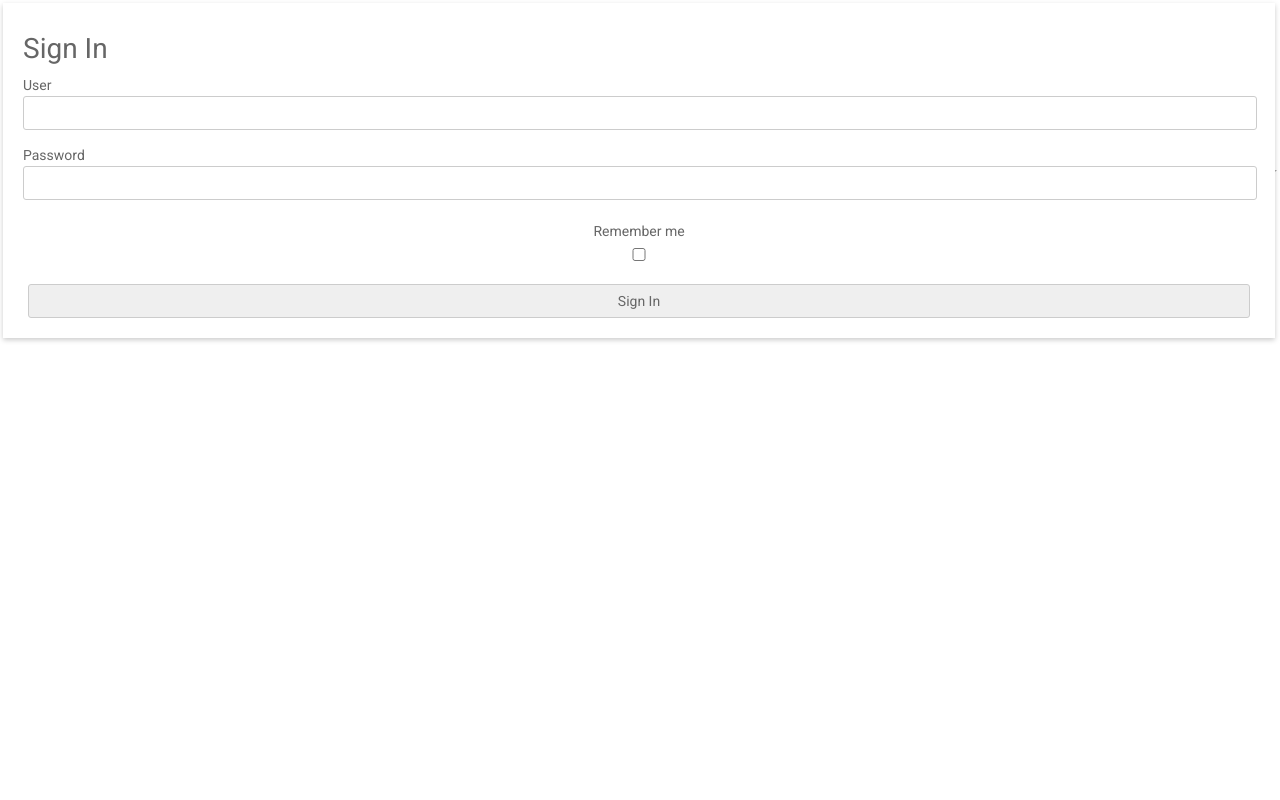
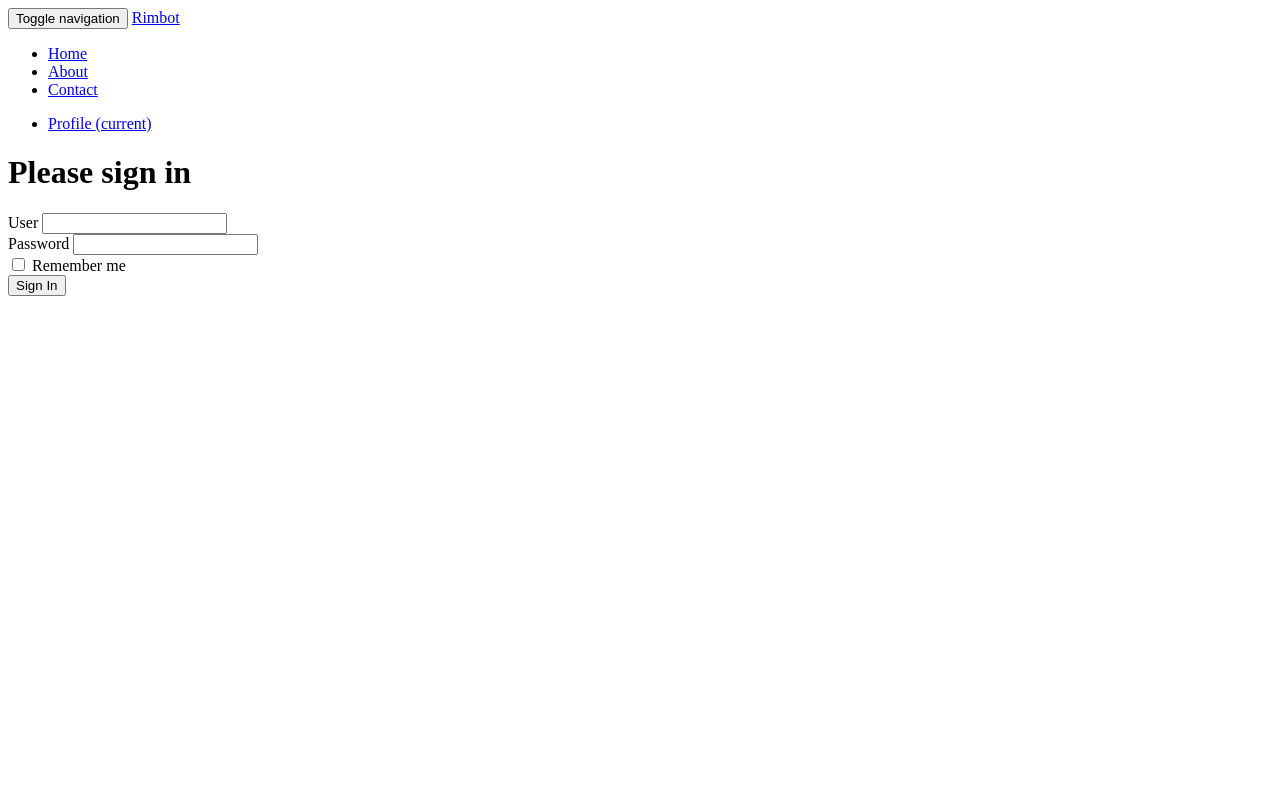
Before and after one commit to mevaristo/rimbot, a Flask app: template rimbot/webserver/templates/login.html in a window 1280 px wide. Run offline with Flask 2, Linux system fonts and the light colour scheme; the template is opened without the code that fills it: values that come from a table or form of the project are taken from there, others are empty; some libraries are stand-ins or nearby versions.

Commit message:
development

```diff
--- a/app.py
+++ /dev/null
@@ -1,23 +0,0 @@
-"""
-from flask import Flask, render_template
-
-
-
-server = Flask(__name__)
-
-@server.route('/login')
-def login():
-    return render_template('login.html')
-
-@server.route('/index')
-def index():
-    return render_template('index.html')
-"""
-
-from rimbot.webserver.server import server
-from rimbot.config import Config
-
-server.config.from_object(Config)
-
-if __name__ == "__main__":
-    server.run(host='127.0.0.1',port='8090', debug=True)
--- a/dependencies.txt
+++ b/dependencies.txt
@@ -1,6 +1,8 @@
 alembic==1.3.2
 Click==7.0
+dominate==2.4.0
 Flask==1.1.1
+Flask-Bootstrap==3.3.7.1
 Flask-Migrate==2.5.2
 Flask-SQLAlchemy==2.4.1
 Flask-WTF==0.14.2
@@ -14,5 +16,6 @@ selenium==3.141.0
 six==1.14.0
 SQLAlchemy==1.3.12
 urllib3==1.25.7
+visitor==0.1.3
 Werkzeug==0.16.0
 WTForms==2.2.1
--- a/rimbot/__init__.py
+++ b/rimbot/__init__.py
@@ -2,7 +2,9 @@ from rimbot.webserver.server import server
 from rimbot.config import Config
 from flask_sqlalchemy import SQLAlchemy
 from flask_migrate import Migrate
+from flask_bootstrap import Bootstrap
 
 server.config.from_object(Config)
 database = SQLAlchemy(server)
 migrate = Migrate(server, database)
+bootstrap = Bootstrap(server)
--- a/rimbot/webserver/server.py
+++ b/rimbot/webserver/server.py
@@ -1,4 +1,8 @@
-from flask import request, render_template, flash, url_for, redirect, Flask
+from flask import request, render_template
+from flask import flash, url_for, redirect
+from flask import Flask, make_response
+from flask import abort
+
 from rimbot.webserver.forms import LoginForm
 
 server = Flask(__name__)
@@ -13,7 +17,7 @@ def login():
 
     if login_form.validate_on_submit():
         flash('Login requested for user {}, remember_me={}'.format(
-            form.username.data, form.remember_me.data))
+            login_form.username.data, login_form.remember_me.data))
         return redirect(url_for('index'))
 
     return render_template('login.html', form = login_form)
--- a/rimbot/webserver/static/css/style.css
+++ b/rimbot/webserver/static/css/style.css
@@ -1,143 +1,53 @@
-html, body {
-    min-height: 100%;
+html,
+body {
+  height: 100%;
 }
-    body, div, form, input, select {
-    padding: 0;
-    margin: 0;
-    outline: none;
-    font-family: Roboto, Arial, sans-serif;
-    font-size: 14px;
-    color: #666;
-    line-height: 22px;
+
+body {
+  display: -ms-flexbox;
+  display: -webkit-box;
+  display: flex;
+  -ms-flex-align: center;
+  -ms-flex-pack: center;
+  -webkit-box-align: center;
+  align-items: center;
+  -webkit-box-pack: center;
+  justify-content: center;
+  padding-top: 40px;
+  padding-bottom: 40px;
+  background-color: #f5f5f5;
 }
-    h1, h4 {
-margin: 15px 0 4px;
+
+.form-signin {
+  width: 100%;
+  max-width: 330px;
+  padding: 15px;
+  margin: 0 auto;
+}
+.form-signin .checkbox {
   font-weight: 400;
 }
-    span {
-    color: red;
+.form-signin .form-control {
+  position: relative;
+  box-sizing: border-box;
+  height: auto;
+  padding: 10px;
+  font-size: 16px;
 }
-    .common {
+.form-signin .form-control:focus {
+  z-index: 2;
+}
+.form-signin input[type="email"] {
+  margin-bottom: -1px;
+  border-bottom-right-radius: 0;
+  border-bottom-left-radius: 0;
+}
+.form-signin input[type="password"] {
+  margin-bottom: 10px;
+  border-top-left-radius: 0;
+  border-top-right-radius: 0;
+}
+.vertical-align {
   display: flex;
-    justify-content: center;
   align-items: center;
-    height: inherit;
-    padding: 3px;
 }
-    form {
-    width: 100%;
-    padding: 20px;
-    background: #fff;
-    box-shadow: 0 2px 5px #ccc;
-    }
-    input {
-    width: calc(100% - 10px);
-    padding: 5px;
-    border: 1px solid #ccc;
-    border-radius: 3px;
-    vertical-align: middle;
-    }
-    input:hover, textarea:hover, select:hover {
-    outline: none;
-    border: 1px solid #095484;
-    }
-    .name .container input {
-    margin-bottom: 10px;
-    }
-    select {
-    padding: 7px 0;
-    border-radius: 3px;
-    border: 1px solid #ccc;
-    background: #e6eef7;
-    }
-    option {
-    background: #fff;
-    }
-    select, table {
-    width: 100%;
-    }
-    .day-visited, .time-visited {
-    position: relative;
-    }
-    .day-visited input, .time-visited input {
-    width: calc(100% - 12px);
-    background: #e6eef7;
-    }
-    input[type="date"]::-webkit-inner-spin-button {
-    display: none;
-}
-    input[type="time"]::-webkit-inner-spin-button {
-    margin: 2px 22px 0 0;
-    }
-    .day-visited i, .time-visited i, input[type="date"]::-webkit-calendar-picker-indicator {
-    position: absolute;
-    top: 8px;
-    font-size: 20px;
-    }
-    .day-visited i, .time-visited i {
-    right: 5px;
-    z-index: 1;
-    color: #a9a9a9;
-    }
-    [type="date"]::-webkit-calendar-picker-indicator {
-    right: 0;
-    z-index: 2;
-    opacity: 0;
-    }
-    .question-answer label {
-    display: block;
-    padding: 0 20px 10px 0;
-    }
-    .question-answer input {
-    width: auto;
-    margin-top: -2px;
-    }
-    th, td {
-    width: 18%;
-    padding: 15px 0;
-    border-bottom: 1px solid #ccc;
-    text-align: center;
-    vertical-align: unset;
-    line-height: 18px;
-    font-weight: 400;
-    word-break: break-all;
-    }
-    .first-col {
-    width: 25%;
-    text-align: left;
-    }
-    textarea {
-    width: calc(100% - 6px);
-    }
-    .btn-block {
-    margin-top: 20px;
-    text-align: center;
-    }
-    button {
-    width: 150px;
-    padding: 10px;
-    border: none;
-    -webkit-border-radius: 5px;
--moz-border-radius: 5px;
-    border-radius: 5px;
-    background-color: #095484;
-    font-size: 16px;
-    color: #fff;
-    cursor: pointer;
-    }
-    button:hover {
-    background-color: #0666a3;
-    }
-    @media (min-width: 568px) {
-    .name {
-    display: flex;
-    justify-content: space-between;
-    }
-    .name input {
-    width: 47%;
-    margin-bottom: 0;
-    }
-    th, td {
-    word-break: keep-all;
-    }
-    }
--- a/rimbot/webserver/templates/base.html
+++ b/rimbot/webserver/templates/base.html
@@ -1,17 +1,32 @@
-<!DOCTYPE html>
-<html>
-  <head>
-    <title>
-      {% block title %}{% endblock title %}
-    </title>
+{% extends "bootstrap/base.html" %}
 
-    <link href="https://fonts.googleapis.com/css?family=Roboto:300,400,500,700" rel="stylesheet">
-    <link rel="stylesheet" href="../static/css/style.css">
-  </head>
-  <body>
-    <div class="common">
-      {% block body %}{% endblock body %}
-      <hr>
+{% block head %}
+{{ super() }}
+<link rel="shortcut icon" href="{{ url_for('static', filename = 'images/favicon.ico') }}" type="image/x-icon">
+<link rel="icon" href="{{ url_for('static', filename = 'images/favicon.ico') }}" type="image/x-icon">
+<!--link rel="stylesheet" href="{{ url_for('static', filename = 'css/style.css') }}" -->
+{% endblock %}
+
+{% block title %}Rimbot{% endblock title %}
+
+{% block body %}
+
+
+  {% block navbar %}
+  {% include 'components/_navbar.html' %}
+  {% endblock navbar %}
+
+
+<div class="container">
+{% block content %}
+
+{% endblock %}
+</div>
+
+{% endblock %}
+
+<!--
+
   {% with messages = get_flashed_messages() %}
   {% if messages %}
   <ul>
@@ -21,7 +36,5 @@
   </ul>
   {% endif %}
   {% endwith %}
-        {% block content %}{% endblock %}
-    </div>
-  </body>
-</html>
+
+-->
--- /dev/null
+++ b/rimbot/webserver/templates/components/_navbar.html
@@ -0,0 +1,23 @@
+<nav class="navbar navbar-default navbar-static-top">
+      <div class="container">
+        <div class="navbar-header">
+          <button type="button" class="navbar-toggle collapsed" data-toggle="collapse" data-target="#navbar" aria-expanded="false" aria-controls="navbar">
+            <span class="sr-only">Toggle navigation</span>
+            <span class="icon-bar"></span>
+            <span class="icon-bar"></span>
+            <span class="icon-bar"></span>
+          </button>
+          <a class="navbar-brand" href="#">Rimbot</a>
+        </div>
+        <div id="navbar" class="navbar-collapse collapse">
+          <ul class="nav navbar-nav">
+            <li class="active"><a href="#">Home</a></li>
+            <li><a href="#">About</a></li>
+            <li><a href="#">Contact</a></li>
+          </ul>
+          <ul class="nav navbar-nav navbar-right">
+            <li class="active"><a href="{{ url_for('index') }}">Profile <span class="sr-only">(current)</span></a></li>
+          </ul>
+        </div><!--/.nav-collapse -->
+      </div>
+    </nav>
--- a/rimbot/webserver/templates/index.html
+++ b/rimbot/webserver/templates/index.html
@@ -2,6 +2,4 @@
 
 {% block title %} Home {% endblock title %}
 
-{% block body %}
-
-{% endblock body %}
+{% block content %}{% endblock %}
--- a/rimbot/webserver/templates/login.html
+++ b/rimbot/webserver/templates/login.html
@@ -2,36 +2,36 @@
 
 {% block title %} Login {% endblock title %}
 
-{% block body %}
-<form action="" method="post" novalidate>
-  {{ form.hidden_tag() }}
-  <h1>Sign In</h1>
-    <div class="formcontainer">
-      <div class="container">
-        <p>
-          {{ form.username.label }} <br>
-          {{ form.username(size=32, class='input') }}
+{% block content %}
+<div class="center">
+  <form action="" method="post" class="form-signin" novalidate>
+    <div class="row center">
+      <div class="col">
+        <h1 class="h3 mb-3 font-weight-normal">
+          Please sign in
+        </h1>
+      </div>
+        <!-- p>
+          {{ form.username(size=32, class='form-control', placeholder="E-mail address") }}
           {% for error in form.username.errors %}
           <span style="color: red;">{{ error }}</span>
           {% endfor %}
-        </p>
+        </!-- p>
         <p>
-          {{ form.password.label }} <br>
-          {{ form.password(size=32, class='input') }}
+          {{ form.password(size=32, class='form-control', placeholder="Password") }}
           {% for error in form.password.errors %}
           <span style="color: red;">{{ error }}</span>
           {% endfor %}
         </p>
+
+        {{ form.submit(class='btn btn-lg btn-primary btn-block') }} -->
+      <div class="col">
+        {% import "bootstrap/wtf.html" as wtf %}
+        {{ wtf.quick_form(form) }}
       </div>
-      <div name="remember_me" class="btn-block">
-        <p>
-          {{ form.remember_me.label }}
-          {{ form.remember_me }}
-        </p>
-      </div>
-      <div class="btn-block">
-        {{ form.submit() }}
-      </div>
+
     </div>
-</form>
-{% endblock body %}
+
+  </form>
+</div>
+{% endblock %}
```
Also changed, not shown: application.py (added, +7 -0 lines), rimbot/webserver/templates/test.html (added, +142 -0 lines), rimbot/webserver/static/images/favicon.ico (added), 2 other files. Lines whose indentation alone changed are shown as unchanged.
